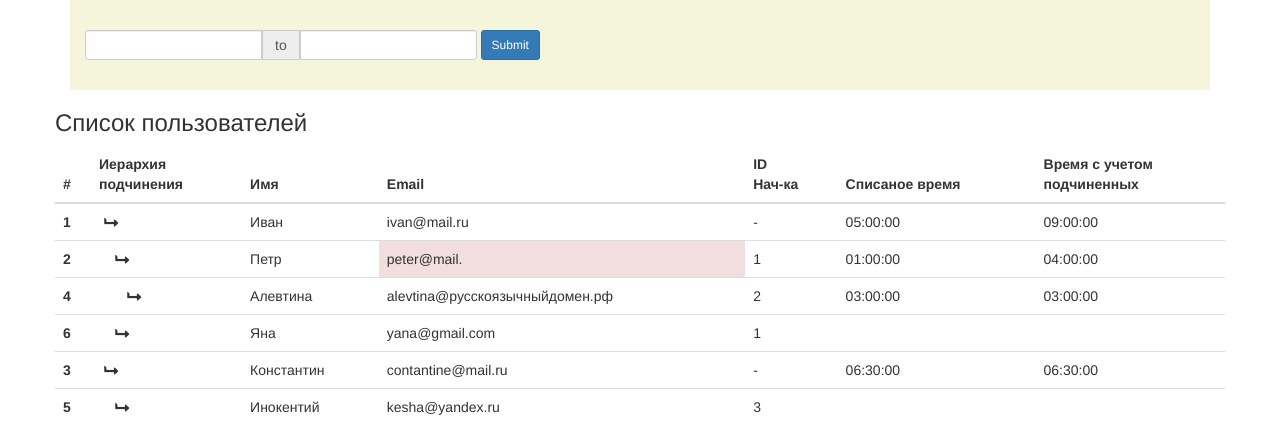
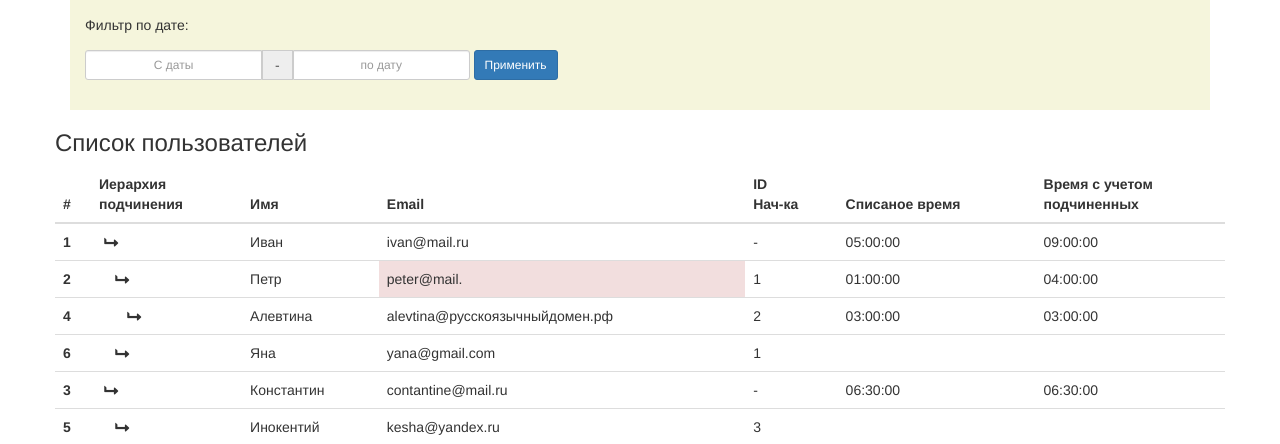
Before and after one commit to fvy/kc-test, a PHP site: page / in a window 1280 px wide. Shown: the top 444 px of the page. Run offline with PHP 8.4, Linux system fonts and the light colour scheme; data comes from the database, SQL or seed files in the repository; some libraries are stand-ins or nearby versions.

Commit message:
Add placeholder to input fields of form

```diff
--- a/src/Views/FormView.php
+++ b/src/Views/FormView.php
@@ -5,16 +5,17 @@ use fvy\Korus\Utils\HtmlHelpers;
 ?>
 <form autocomplete="off" action="<?= $_SERVER["PHP_SELF"]; ?>" method="post" class="form-inline sandbox-form"
       id="sandbox-container">
+    Фильтр по дате:
     <div class="row form-horizontal">
         <div class="span5 col-md-8" id="sandbox-container">
             <div class="input-daterange input-group" id="datepicker">
-                <input type="text" class="input-sm form-control" name="startDate"
+                <input type="text" class="input-sm form-control" name="startDate" placeholder="C даты"
                        value="<?= HtmlHelpers::sanitizeDate('startDate'); ?>">
-                <span class="input-group-addon">to</span>
-                <input type="text" class="input-sm form-control" name="endDate"
+                <span class="input-group-addon"> - </span>
+                <input type="text" class="input-sm form-control" name="endDate" placeholder="по дату"
                        value="<?= HtmlHelpers::sanitizeDate('endDate'); ?>">
             </div>
-            <button type="submit" class="btn btn-primary btn-sm">Submit</button>
+            <button type="submit" class="btn btn-primary btn-sm">Применить</button>
         </div>
     </div>
 </form>
```
